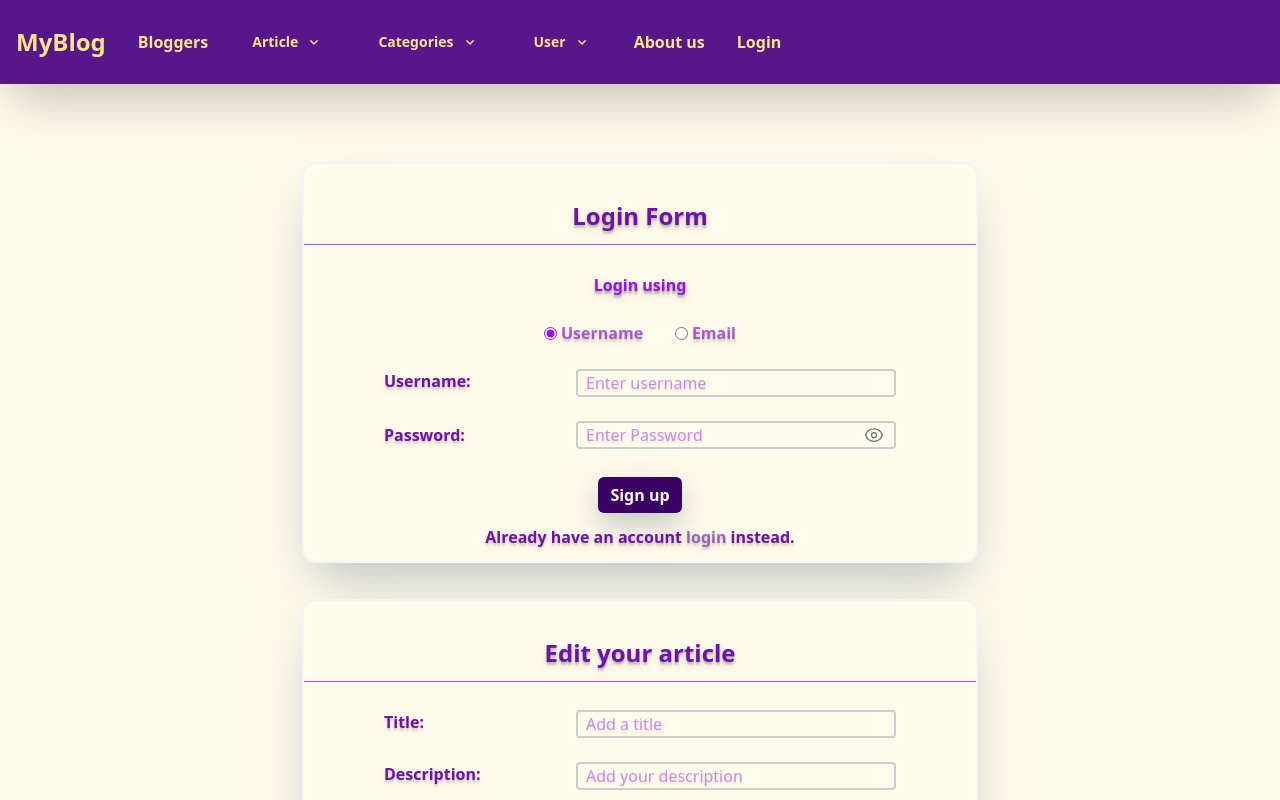
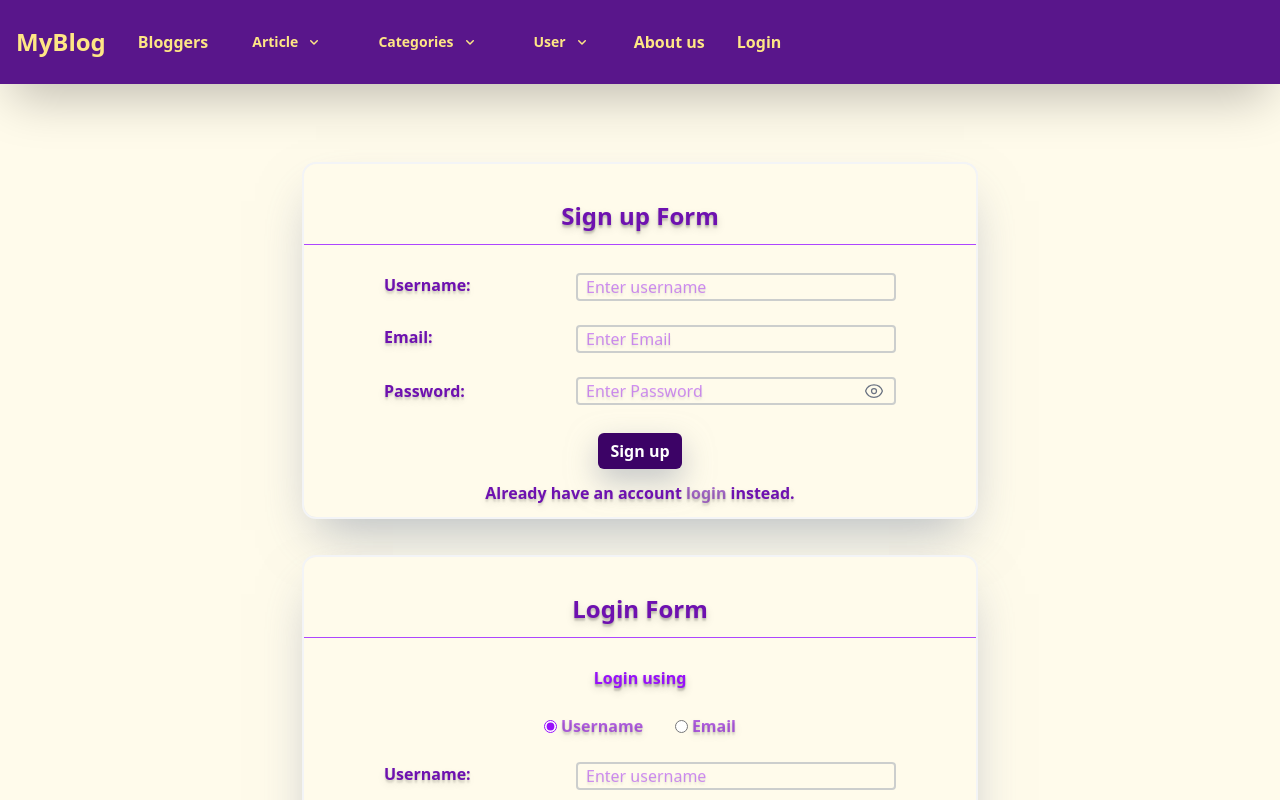
Before and after one commit to Mhasxxb/MyBlog-ReactTS-Rails, a React (Vite) app: page / in a window 1280 px wide. Shown: the top 800 px of the page. Built offline with nearby package versions, Linux system fonts and the light colour scheme.

Commit message:
mistakenly replaced the contents of signup form with edit user got it corrected and added a toggle for show password.

```diff
--- a/src/Layout/MainLayout.tsx
+++ b/src/Layout/MainLayout.tsx
@@ -34,7 +34,7 @@ function MainLayout(): JSX.Element {
                     {/* <ArticleIndex /> */}
                     {/* <UserIndex /> */}
                     {/* <CategoryIndex /> */}
-                    {/* <SignUpForm /> */}
+                    <SignUpForm />
                     <LoginForm />
                     <EditArticle />
                     <EditUser />
--- a/src/Users/EditUser.tsx
+++ b/src/Users/EditUser.tsx
@@ -2,7 +2,7 @@ import type { JSX } from "react"
 import Form from "../FormHelper"
 import { Button } from "@headlessui/react"
 
-function EditingLayout(): JSX.Element {
+function SignUp(): JSX.Element {
     return (
         <>
             <div>
@@ -15,25 +15,28 @@ function EditingLayout(): JSX.Element {
                         <label htmlFor="Email" className="text-purple-800 text-shadow-lg/10 font-semibold">Email: </label>
                         <input type="text" placeholder="Enter Email" className="border-2 px-2 text-shadow-lg/5 text-purple-600/90 border-gray-400/50 rounded focus:outline-0 w-80 focus:border-purple-400" id="Email" />
                     </div>
+
                 </div>
                 <div className="text-center my-3">
-                    <Button className="inline-flex items-center my-5 gap-2 rounded-md cursor-pointer bg-purple-950 px-3 py-1.5 font-semibold text-white focus:not-data-focus:outline-none data-focus:outline data-focus:outline-white shadow-[0_12px_30px_rgba(156,163,175,0.60)] transition-all hover:outline-purple-900 hover:shadow-[0_12px_30px_rgba(156,163,175,0.95)] data-hover:bg-purple-900 data-open:bg-purple-900">
+
+                    <Button className="inline-flex items-center gap-2 rounded-md cursor-pointer my-5 bg-purple-950 px-3 py-1.5 font-semibold text-white focus:not-data-focus:outline-none data-focus:outline data-focus:outline-white shadow-[0_12px_30px_rgba(156,163,175,0.60)] transition-all hover:outline-purple-900 hover:shadow-[0_12px_30px_rgba(156,163,175,0.95)] data-hover:bg-purple-900 data-open:bg-purple-900">
                         Update profile
                     </Button>
+
                 </div>
             </div >
 
         </>
     )
 }
-function EditArticle(): JSX.Element {
+function EditUser(): JSX.Element {
     return (
         <>
             <Form title="Edit profile">
-                <EditingLayout />
+                <SignUp />
             </Form>
         </>
     )
 }
 
-export default EditArticle
+export default EditUser
--- a/src/Users/NewUser.tsx
+++ b/src/Users/NewUser.tsx
@@ -1,8 +1,20 @@
-import type { JSX } from "react"
+import { useState, type JSX } from "react"
 import Form from "../FormHelper"
 import { Button } from "@headlessui/react"
 
 function SignUp(): JSX.Element {
+    let [passwordType, setPasswordType] = useState<"password" | "text">("password");
+
+    function togglePasswordType() {
+        if (passwordType === "password") {
+            setPasswordType("text")
+        }
+        else {
+            setPasswordType("password")
+        }
+
+    }
+
     return (
         <>
             <div>
@@ -15,13 +27,34 @@ function SignUp(): JSX.Element {
                         <label htmlFor="Email" className="text-purple-800 text-shadow-lg/10 font-semibold">Email: </label>
                         <input type="text" placeholder="Enter Email" className="border-2 px-2 text-shadow-lg/5 text-purple-600/90 border-gray-400/50 rounded focus:outline-0 w-80 focus:border-purple-400" id="Email" />
                     </div>
+                    <div className="flex justify-between items-center mx-20">
+                        <label htmlFor="Password" className="text-purple-800 text-shadow-lg/10 font-semibold">Password: </label>
 
+                        {/* 1. Wrap the input and SVG in a relative container */}
+                        <div className="relative w-80">
+                            <input
+                                type={passwordType}
+                                placeholder="Enter Password"
+                                className="border-2 pl-2 pr-10 text-shadow-lg/5 text-purple-600/90 border-gray-400/50 rounded focus:outline-0 w-full focus:border-purple-400"
+                                id="Password"
+                            />
+
+                            {/* 2. Position the SVG absolutely */}
+                            <div className="absolute inset-y-0 right-0 flex items-center pr-3 cursor-pointer text-gray-500 hover:text-purple-600">
+                                <svg xmlns="http://www.w3.org/2000/svg" fill="none" viewBox="0 0 24 24" strokeWidth={1.5} stroke="currentColor" className="size-5" onClick={(): void => togglePasswordType()}>
+                                    <path strokeLinecap="round" strokeLinejoin="round" d="M2.036 12.322a1.012 1.012 0 0 1 0-.639C3.423 7.51 7.36 4.5 12 4.5c4.638 0 8.573 3.007 9.963 7.178.07.207.07.431 0 .639C20.577 16.49 16.64 19.5 12 19.5c-4.638 0-8.573-3.007-9.963-7.178Z" />
+                                    <path strokeLinecap="round" strokeLinejoin="round" d="M15 12a3 3 0 1 1-6 0 3 3 0 0 1 6 0Z" />
+                                </svg>
+                            </div>
+                        </div>
+                    </div>
                 </div>
                 <div className="text-center my-3">
 
-                    <Button className="inline-flex items-center gap-2 rounded-md cursor-pointer my-5 bg-purple-950 px-3 py-1.5 font-semibold text-white focus:not-data-focus:outline-none data-focus:outline data-focus:outline-white shadow-[0_12px_30px_rgba(156,163,175,0.60)] transition-all hover:outline-purple-900 hover:shadow-[0_12px_30px_rgba(156,163,175,0.95)] data-hover:bg-purple-900 data-open:bg-purple-900">
-                        Update profile
+                    <Button className="inline-flex items-center gap-2 rounded-md cursor-pointer bg-purple-950 px-3 py-1.5 font-semibold text-white focus:not-data-focus:outline-none data-focus:outline data-focus:outline-white shadow-[0_12px_30px_rgba(156,163,175,0.60)] transition-all hover:outline-purple-900 hover:shadow-[0_12px_30px_rgba(156,163,175,0.95)] data-hover:bg-purple-900 data-open:bg-purple-900">
+                        Sign up
                     </Button>
+                    <p className="py-3 text-purple-800 text-shadow-lg/10 font-semibold">Already have an account <a className="font-extrabold text-purple-800/60 text-shadow-lg/10 hover:text-shadow-lg/15 transition-all" href="">login</a> instead.</p>
 
                 </div>
             </div >
@@ -29,14 +62,14 @@ function SignUp(): JSX.Element {
         </>
     )
 }
-function EditUser(): JSX.Element {
+function SignUpForm(): JSX.Element {
     return (
         <>
-            <Form title="Edit profile">
+            <Form title="Sign up Form">
                 <SignUp />
             </Form>
         </>
     )
 }
 
-export default EditUser
+export default SignUpForm
```
